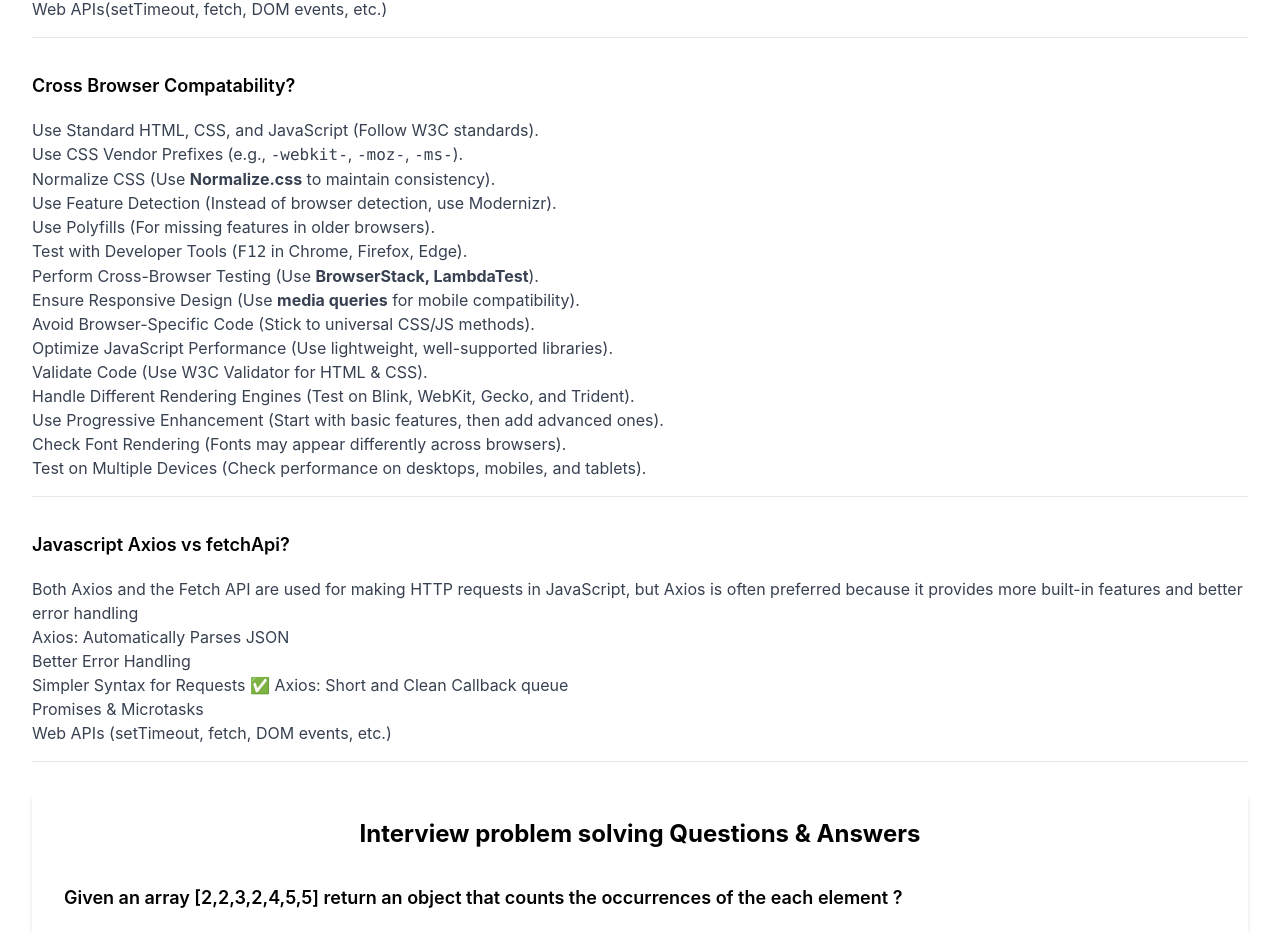
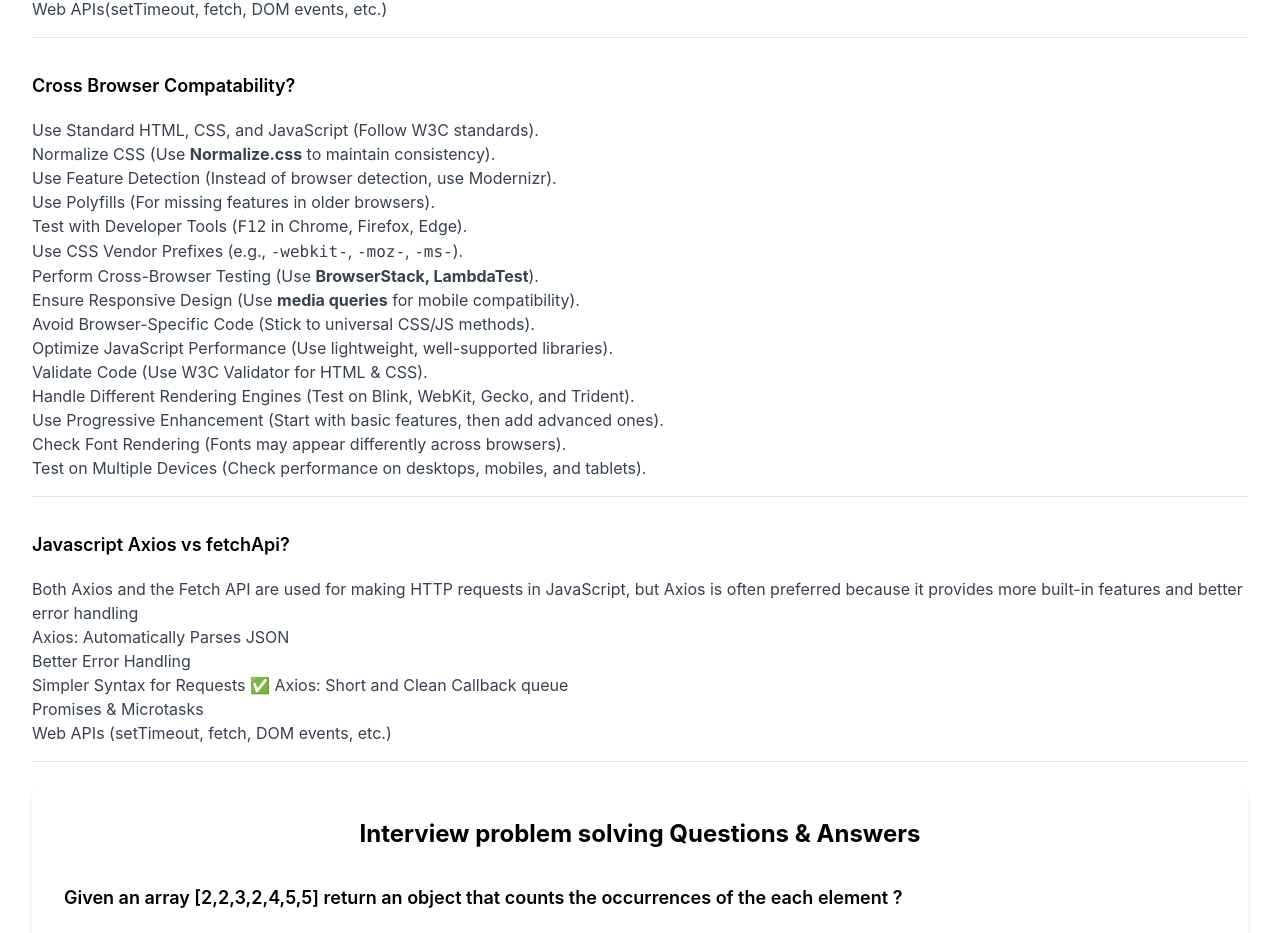
Before and after one commit to vimal336/inter-pre, a React (Vite) app: page /Javascript in a window 1280 px wide. Shown: the part 7713-8646 px from the top of the page. Built offline with nearby package versions, Linux system fonts and the light colour scheme.

Commit message:
problem solving

```diff
--- a/src/Javascript.jsx
+++ b/src/Javascript.jsx
@@ -488,11 +488,11 @@ Web APIs(setTimeout, fetch, DOM events, etc.)
         <>
        <ul>
   <li>Use Standard HTML, CSS, and JavaScript (Follow W3C standards).</li>
-  <li>Use CSS Vendor Prefixes (e.g., <code>-webkit-</code>, <code>-moz-</code>, <code>-ms-</code>).</li>
   <li>Normalize CSS (Use <strong>Normalize.css</strong> to maintain consistency).</li>
   <li>Use Feature Detection (Instead of browser detection, use Modernizr).</li>
   <li>Use Polyfills (For missing features in older browsers).</li>
   <li>Test with Developer Tools (<code>F12</code> in Chrome, Firefox, Edge).</li>
+  <li>Use CSS Vendor Prefixes (e.g., <code>-webkit-</code>, <code>-moz-</code>, <code>-ms-</code>).</li>
   <li>Perform Cross-Browser Testing (Use <strong>BrowserStack, LambdaTest</strong>).</li>
   <li>Ensure Responsive Design (Use <strong>media queries</strong> for mobile compatibility).</li>
   <li>Avoid Browser-Specific Code (Stick to universal CSS/JS methods).</li>
```
